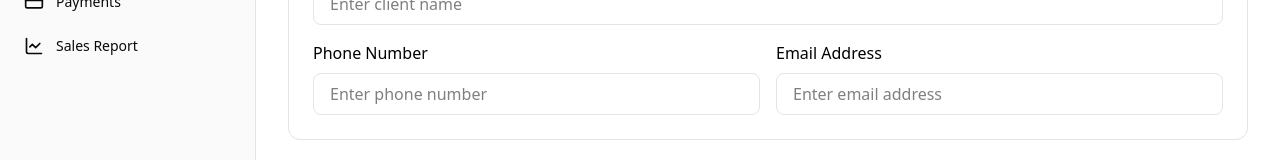
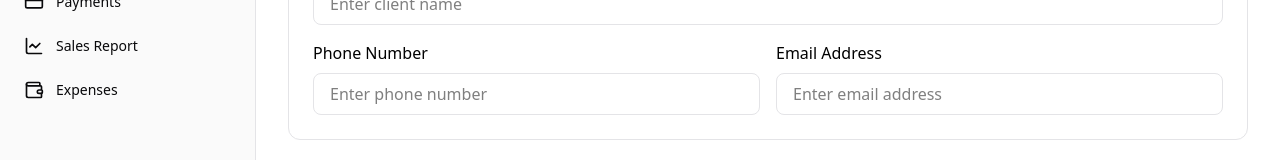
Before and after one commit to alexgalicio/cooliz, a React (Vite) app: page /newBooking in a window 1280 px wide. Shown: the part 246-406 px from the top of the page. Built offline with nearby package versions, Linux system fonts and the light colour scheme.

Commit message:
feat: Add expenses tab

```diff
--- a/src/components/layout/Sidebar.tsx
+++ b/src/components/layout/Sidebar.tsx
@@ -1,4 +1,4 @@
-import { Calendar, ChartLine, CreditCard, LayoutDashboard, Plus, X } from "lucide-react";
+import { Calendar, ChartLine, CreditCard, LayoutDashboard, Plus, Wallet, X } from "lucide-react";
 import { NavLink } from "react-router-dom";
 
 const menuItems = [
@@ -7,6 +7,7 @@ const menuItems = [
   { icon: Plus, label: "New Booking", path: "/newBooking" },
   { icon: CreditCard, label: "Payments", path: "/payments" },
   { icon: ChartLine, label: "Sales Report", path: "/salesReport" },
+  { icon: Wallet, label: "Expenses", path: "/expenses" },
 ]
 
 interface SidebarProps {
```
